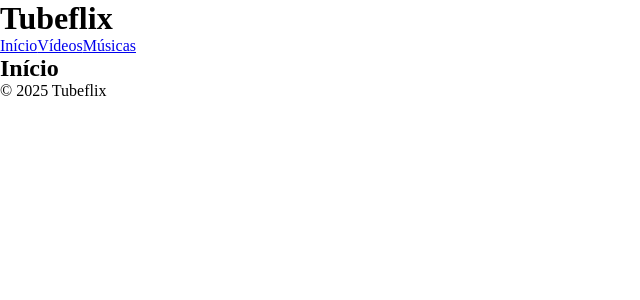
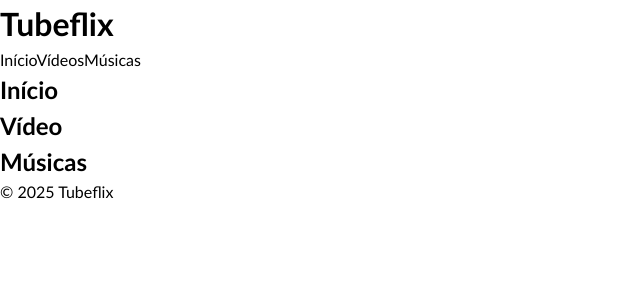
Before and after one commit to gsjunqueira/javascript.nextjs.tubeflix, a Next.js app: page / in a window 1280 px wide. Shown: the top 300 px of the page, without its empty margins (0-640 px from the left). Built offline with nearby package versions, Linux system fonts and the light colour scheme.

Commit message:
Aplicado um CSS reset

```diff
--- a/src/app/globals.css
+++ b/src/app/globals.css
@@ -2,4 +2,34 @@
   box-sizing: border-box;
   padding: 0;
   margin: 0;
+  cursor: default;
 }
+
+html, body {
+  width: 100%;
+  height: 100%;
+}
+
+body {
+  font-family:'Trebuchet MS', 'Lucida Sans Unicode', 'Lucida Grande', 'Lucida Sans', Arial, sans-serif;
+  line-height: 1.5;
+}
+
+ul, ol {
+  list-style: none;
+}
+
+a {
+  text-decoration: none;
+  color: inherit;
+}
+
+img {
+  max-width: 100%;
+  max-height: auto;
+}
+
+a, button,
+a *, button * {
+  cursor: pointer;
+}
--- a/src/app/page.js
+++ b/src/app/page.js
@@ -1,5 +1,13 @@
+import MusicsPage from "./musics/page";
+import VideosPage from "./videos/page";
+
 export default function Home() {
   return (
-    <h2>Início</h2>
+    <>
+      <h2>Início</h2>
+      <VideosPage />
+      <MusicsPage />
+    </>
+
   )
 }
```
